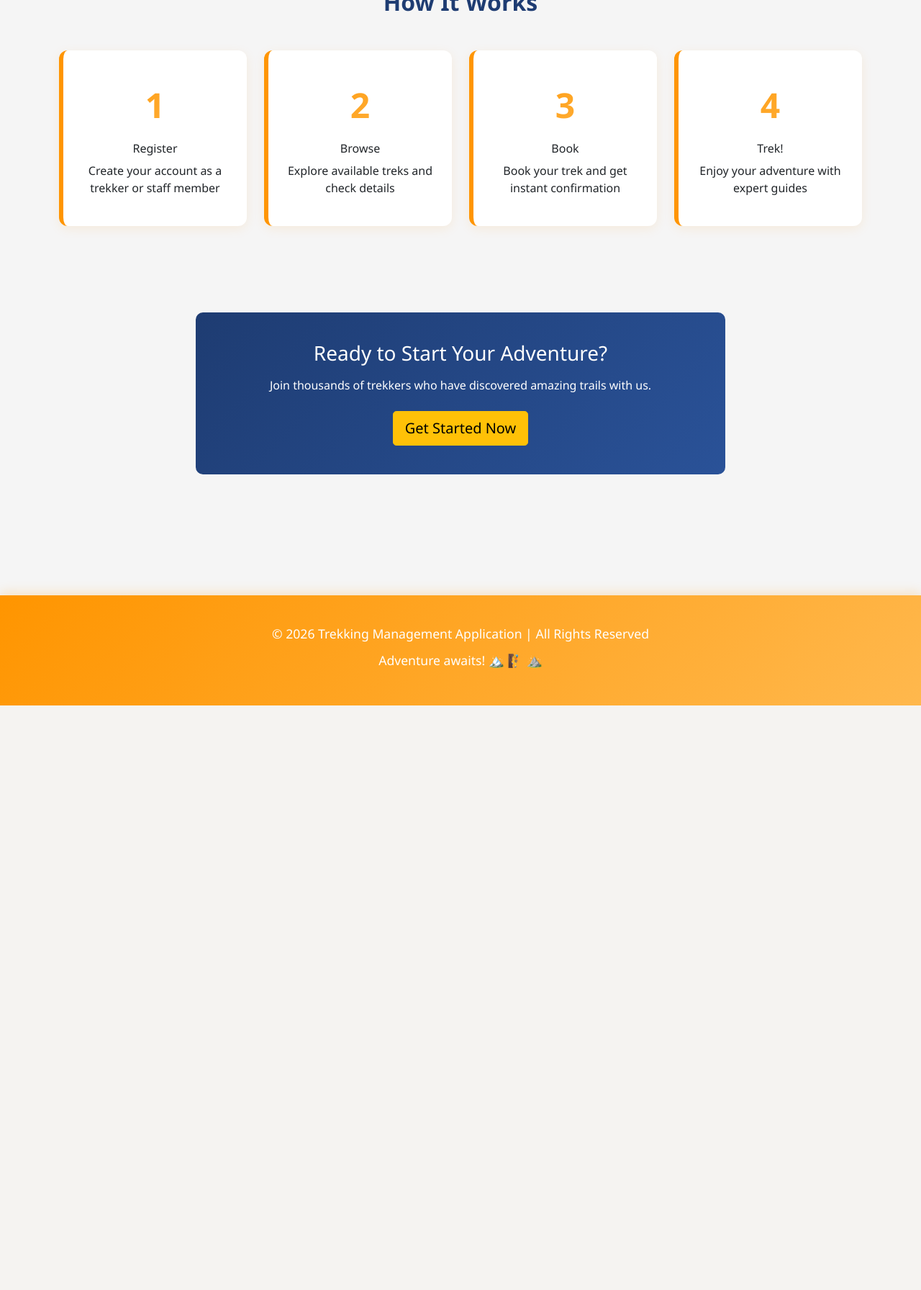
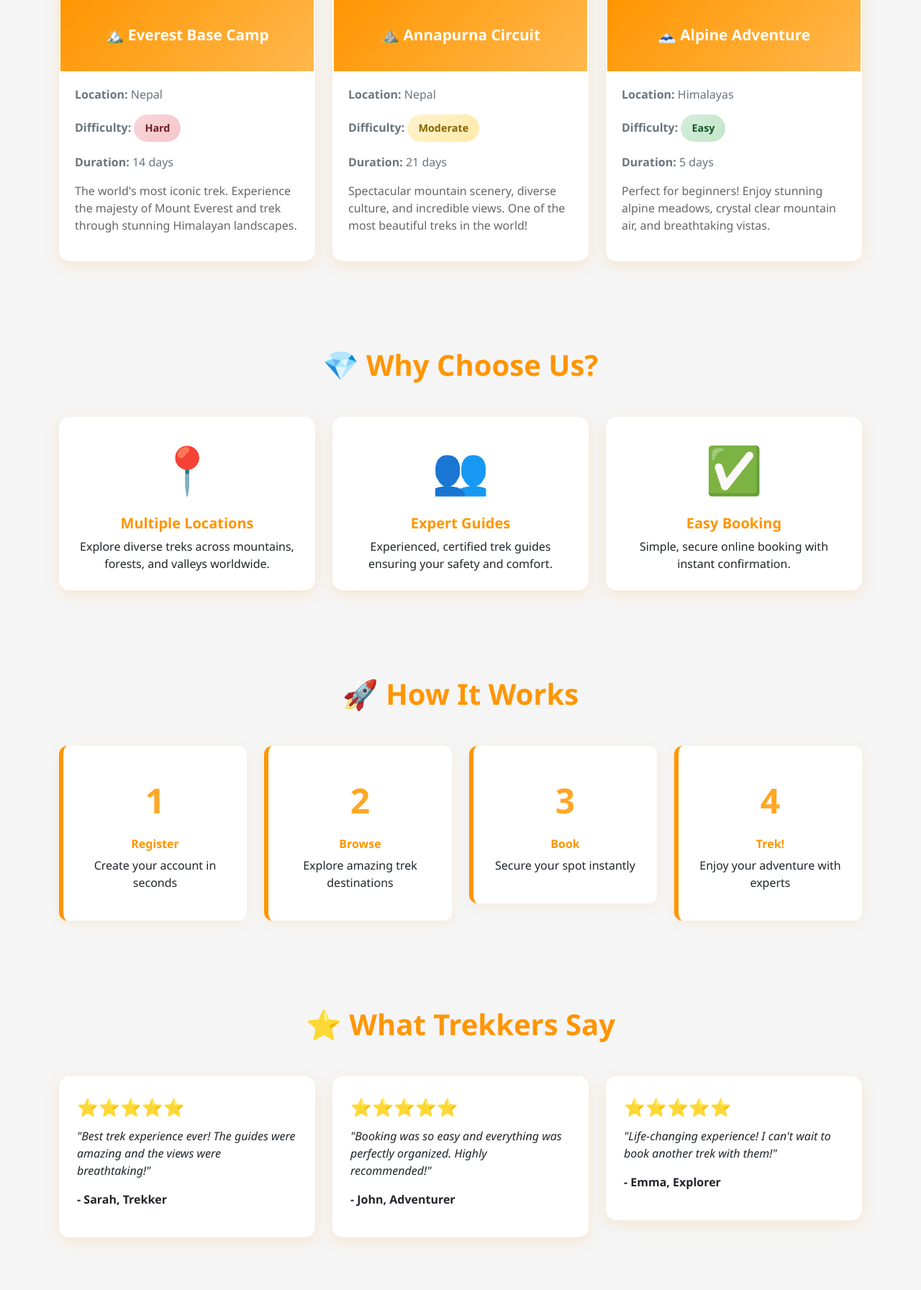
Before and after one commit to iamshlokaS/Trekking-Management-App, a Flask app: page / in a window 1280 px wide. Shown: the part 1015-2807 px from the top of the page at 72% size. Before the commit the page ends 1995 px from the top, so only its background shows below. Run offline with Flask 3, Linux system fonts and the light colour scheme.

Commit message:
Revamp home page layout and content
Updated hero section and added new content for featured treks, testimonials, and call to action. Enhanced styling and structure for better user engagement.

```diff
--- a/templates/home.html
+++ b/templates/home.html
@@ -5,40 +5,104 @@
 {% block content %}
 <div class="container py-5">
     <!-- Hero Section -->
-    <div class="row align-items-center mb-5">
+    <div class="row align-items-center mb-5 hero-section p-5 rounded-lg">
         <div class="col-md-6">
-            <h1 class="display-4 mb-4" style="color: #1e3c72; font-weight: bold;">
-                🏔️ Explore the Mountains
-            </h1>
-            <p class="lead mb-4" style="color: #555;">
-                Welcome to the Trekking Management Application. Plan your adventures,
-                book treks, and create unforgettable memories on the mountains.
+            <h1 class="display-3 mb-4">🏔️ Explore the Mountains</h1>
+            <p class="lead mb-4" style="font-size: 1.2rem;">
+                Join thousands of adventurers on unforgettable trekking journeys.
+                Plan your next adventure, book amazing treks, and create lifelong memories!
             </p>
             <div class="d-flex gap-3">
-                <a href="{{ url_for('login') }}" class="btn btn-primary btn-lg">
-                    Login
+                <a href="{{ url_for('login') }}" class="btn btn-light btn-lg" style="color: var(--primary-color); font-weight: bold;">
+                    🔐 Login
                 </a>
-                <a href="{{ url_for('register') }}" class="btn btn-outline-primary btn-lg">
-                    Register
+                <a href="{{ url_for('register') }}" class="btn btn-light btn-lg" style="color: var(--primary-color); font-weight: bold;">
+                    📝 Register Now
                 </a>
             </div>
         </div>
         <div class="col-md-6 text-center">
-            <div style="font-size: 150px;">🏔️</div>
+            <div style="font-size: 150px; animation: bounce 2s infinite;">🏔️</div>
         </div>
     </div>
 
-    <!-- Features Section -->
+    <!-- Featured Treks Section -->
     <div class="row mt-5 pt-5">
-        <h2 class="text-center mb-5" style="color: #1e3c72; font-weight: bold;">Why Choose Us?</h2>
+        <h2 class="text-center mb-5" style="color: var(--primary-color); font-weight: bold; font-size: 2.5rem;">
+            ⭐ Featured Trek Destinations
+        </h2>
+
+        <!-- Trek 1: Everest Base Camp -->
+        <div class="col-md-4 mb-4">
+            <div class="trek-card">
+                <img src="https://images.unsplash.com/photo-1506905925346-21bda4d32df4?w=500&h=300&fit=crop"
+                     alt="Everest Base Camp" class="trek-card-image">
+                <div class="trek-card-header">
+                    🏔️ Everest Base Camp
+                </div>
+                <div class="trek-card-body">
+                    <p class="text-muted"><strong>Location:</strong> Nepal</p>
+                    <p class="text-muted"><strong>Difficulty:</strong>
+                        <span class="difficulty-badge difficulty-hard">Hard</span>
+                    </p>
+                    <p class="text-muted"><strong>Duration:</strong> 14 days</p>
+                    <p style="color: #666;">The world's most iconic trek. Experience the majesty of Mount Everest and trek through stunning Himalayan landscapes.</p>
+                </div>
+            </div>
+        </div>
+
+        <!-- Trek 2: Annapurna Circuit -->
+        <div class="col-md-4 mb-4">
+            <div class="trek-card">
+                <img src="https://images.unsplash.com/photo-1469854523086-cc02fe5d8800?w=500&h=300&fit=crop"
+                     alt="Annapurna Circuit" class="trek-card-image">
+                <div class="trek-card-header">
+                    ⛰️ Annapurna Circuit
+                </div>
+                <div class="trek-card-body">
+                    <p class="text-muted"><strong>Location:</strong> Nepal</p>
+                    <p class="text-muted"><strong>Difficulty:</strong>
+                        <span class="difficulty-badge difficulty-moderate">Moderate</span>
+                    </p>
+                    <p class="text-muted"><strong>Duration:</strong> 21 days</p>
+                    <p style="color: #666;">Spectacular mountain scenery, diverse culture, and incredible views. One of the most beautiful treks in the world!</p>
+                </div>
+            </div>
+        </div>
+
+        <!-- Trek 3: Mountain Peak -->
+        <div class="col-md-4 mb-4">
+            <div class="trek-card">
+                <img src="https://images.unsplash.com/photo-1478131143081-80f7f84ca84d?w=500&h=300&fit=crop"
+                     alt="Mountain Peak" class="trek-card-image">
+                <div class="trek-card-header">
+                    🗻 Alpine Adventure
+                </div>
+                <div class="trek-card-body">
+                    <p class="text-muted"><strong>Location:</strong> Himalayas</p>
+                    <p class="text-muted"><strong>Difficulty:</strong>
+                        <span class="difficulty-badge difficulty-easy">Easy</span>
+                    </p>
+                    <p class="text-muted"><strong>Duration:</strong> 5 days</p>
+                    <p style="color: #666;">Perfect for beginners! Enjoy stunning alpine meadows, crystal clear mountain air, and breathtaking vistas.</p>
+                </div>
+            </div>
+        </div>
+    </div>
+
+    <!-- Why Choose Us Section -->
+    <div class="row mt-5 pt-5">
+        <h2 class="text-center mb-5" style="color: var(--primary-color); font-weight: bold; font-size: 2.5rem;">
+            💎 Why Choose Us?
+        </h2>
 
         <div class="col-md-4 mb-4">
             <div class="card">
                 <div class="card-body text-center">
-                    <div style="font-size: 3rem; margin-bottom: 15px;">📍</div>
-                    <h5 class="card-title" style="color: #1e3c72;">Multiple Locations</h5>
+                    <div style="font-size: 4rem; margin-bottom: 15px;">📍</div>
+                    <h5 class="card-title" style="color: var(--primary-color); font-weight: bold;">Multiple Locations</h5>
                     <p class="card-text">
-                        Explore treks across diverse locations and difficulty levels.
+                        Explore diverse treks across mountains, forests, and valleys worldwide.
                     </p>
                 </div>
             </div>
@@ -47,10 +111,10 @@
         <div class="col-md-4 mb-4">
             <div class="card">
                 <div class="card-body text-center">
-                    <div style="font-size: 3rem; margin-bottom: 15px;">👥</div>
-                    <h5 class="card-title" style="color: #1e3c72;">Expert Guides</h5>
+                    <div style="font-size: 4rem; margin-bottom: 15px;">👥</div>
+                    <h5 class="card-title" style="color: var(--primary-color); font-weight: bold;">Expert Guides</h5>
                     <p class="card-text">
-                        Professional and experienced trek guides for your safety and enjoyment.
+                        Experienced, certified trek guides ensuring your safety and comfort.
                     </p>
                 </div>
             </div>
@@ -59,10 +123,10 @@
         <div class="col-md-4 mb-4">
             <div class="card">
                 <div class="card-body text-center">
-                    <div style="font-size: 3rem; margin-bottom: 15px;">✅</div>
-                    <h5 class="card-title" style="color: #1e3c72;">Easy Booking</h5>
+                    <div style="font-size: 4rem; margin-bottom: 15px;">✅</div>
+                    <h5 class="card-title" style="color: var(--primary-color); font-weight: bold;">Easy Booking</h5>
                     <p class="card-text">
-                        Simple and secure booking system with instant confirmation.
+                        Simple, secure online booking with instant confirmation.
                     </p>
                 </div>
             </div>
@@ -71,37 +135,76 @@
 
     <!-- How It Works Section -->
     <div class="row mt-5 pt-5">
-        <h2 class="text-center mb-5" style="color: #1e3c72; font-weight: bold;">How It Works</h2>
+        <h2 class="text-center mb-5" style="color: var(--primary-color); font-weight: bold; font-size: 2.5rem;">
+            🚀 How It Works
+        </h2>
 
         <div class="col-md-3 text-center mb-4">
             <div class="stat-card">
                 <div class="stat-number">1</div>
-                <h6>Register</h6>
-                <p>Create your account as a trekker or staff member</p>
+                <h6 style="color: var(--primary-color); font-weight: bold; margin-top: 15px;">Register</h6>
+                <p>Create your account in seconds</p>
             </div>
         </div>
 
         <div class="col-md-3 text-center mb-4">
             <div class="stat-card">
                 <div class="stat-number">2</div>
-                <h6>Browse</h6>
-                <p>Explore available treks and check details</p>
+                <h6 style="color: var(--primary-color); font-weight: bold; margin-top: 15px;">Browse</h6>
+                <p>Explore amazing trek destinations</p>
             </div>
         </div>
 
         <div class="col-md-3 text-center mb-4">
             <div class="stat-card">
                 <div class="stat-number">3</div>
-                <h6>Book</h6>
-                <p>Book your trek and get instant confirmation</p>
+                <h6 style="color: var(--primary-color); font-weight: bold; margin-top: 15px;">Book</h6>
+                <p>Secure your spot instantly</p>
             </div>
         </div>
 
         <div class="col-md-3 text-center mb-4">
             <div class="stat-card">
                 <div class="stat-number">4</div>
-                <h6>Trek!</h6>
-                <p>Enjoy your adventure with expert guides</p>
+                <h6 style="color: var(--primary-color); font-weight: bold; margin-top: 15px;">Trek!</h6>
+                <p>Enjoy your adventure with experts</p>
+            </div>
+        </div>
+    </div>
+
+    <!-- Testimonials Section -->
+    <div class="row mt-5 pt-5">
+        <h2 class="text-center mb-5" style="color: var(--primary-color); font-weight: bold; font-size: 2.5rem;">
+            ⭐ What Trekkers Say
+        </h2>
+
+        <div class="col-md-4 mb-4">
+            <div class="card">
+                <div class="card-body">
+                    <div style="font-size: 1.5rem; margin-bottom: 10px;">⭐⭐⭐⭐⭐</div>
+                    <p><em>"Best trek experience ever! The guides were amazing and the views were breathtaking!"</em></p>
+                    <p style="margin-top: 15px;"><strong>- Sarah, Trekker</strong></p>
+                </div>
+            </div>
+        </div>
+
+        <div class="col-md-4 mb-4">
+            <div class="card">
+                <div class="card-body">
+                    <div style="font-size: 1.5rem; margin-bottom: 10px;">⭐⭐⭐⭐⭐</div>
+                    <p><em>"Booking was so easy and everything was perfectly organized. Highly recommended!"</em></p>
+                    <p style="margin-top: 15px;"><strong>- John, Adventurer</strong></p>
+                </div>
+            </div>
+        </div>
+
+        <div class="col-md-4 mb-4">
+            <div class="card">
+                <div class="card-body">
+                    <div style="font-size: 1.5rem; margin-bottom: 10px;">⭐⭐⭐⭐⭐</div>
+                    <p><em>"Life-changing experience! I can't wait to book another trek with them!"</em></p>
+                    <p style="margin-top: 15px;"><strong>- Emma, Explorer</strong></p>
+                </div>
             </div>
         </div>
     </div>
@@ -109,12 +212,12 @@
     <!-- Call to Action -->
     <div class="row mt-5 pt-5">
         <div class="col-md-8 offset-md-2">
-            <div style="background: linear-gradient(135deg, #1e3c72 0%, #2a5298 100%);
-                        color: white; padding: 40px; border-radius: 10px; text-align: center;">
-                <h3 class="mb-3">Ready to Start Your Adventure?</h3>
-                <p class="mb-4">Join thousands of trekkers who have discovered amazing trails with us.</p>
-                <a href="{{ url_for('register') }}" class="btn btn-warning btn-lg">
-                    Get Started Now
+            <div style="background: linear-gradient(135deg, var(--primary-color) 0%, var(--secondary-color) 100%);
+                        color: white; padding: 50px; border-radius: 15px; text-align: center; box-shadow: 0 10px 30px rgba(255, 149, 0, 0.3);">
+                <h3 class="mb-3" style="font-size: 2rem; font-weight: bold;">Ready for Your Next Adventure?</h3>
+                <p class="mb-4" style="font-size: 1.1rem;">Join thousands of adventurers who have discovered amazing trails. Start your journey today!</p>
+                <a href="{{ url_for('register') }}" class="btn btn-light btn-lg" style="color: var(--primary-color); font-weight: bold; padding: 15px 40px;">
+                    🚀 Get Started Now
                 </a>
             </div>
         </div>
```
